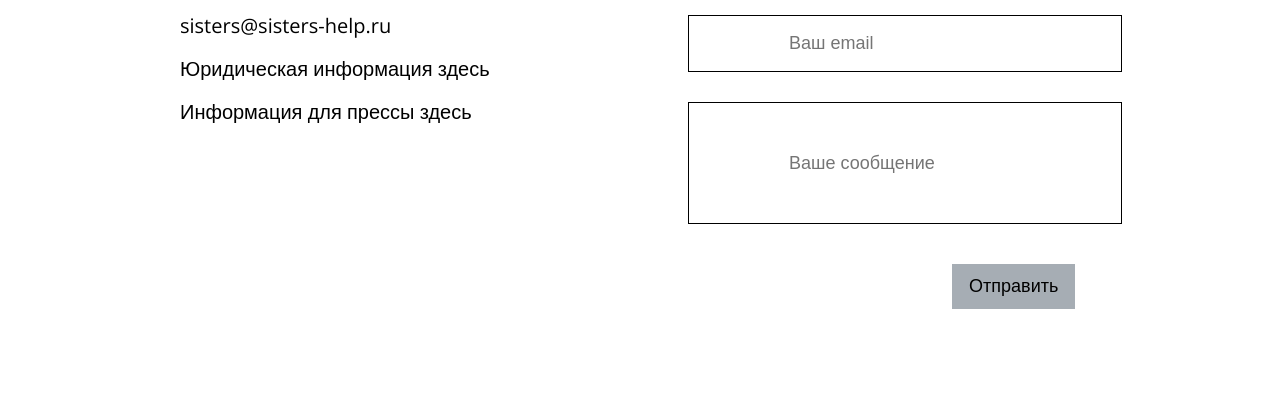
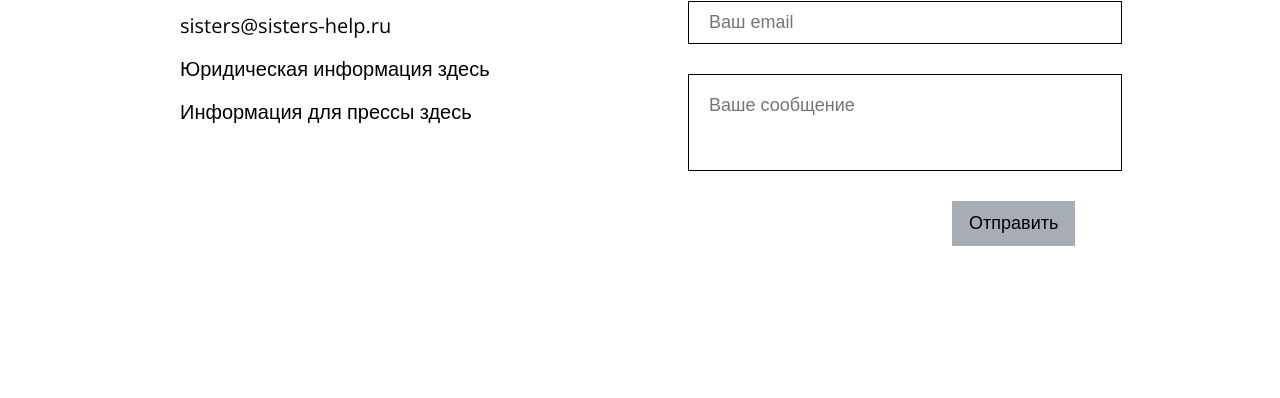
Before and after one commit to Nadjakoroleva/Website-Sisters, a plain HTML site: page contacts.html in a window 1280 px wide. Shown: the part 556-954 px from the top of the page. Drawn offline with nearby package versions, Linux system fonts and the light colour scheme.

Commit message:
Update style.css

```diff
--- a/style.css
+++ b/style.css
@@ -237,14 +237,20 @@ li:hover {
 
 input {
   display: block;
-  padding: 17px 100px;
+  padding-left: 20px;
+  padding-right: 180px;
+  padding-top: 10px;
+  padding-bottom: 10px;
   margin-bottom: 20px;
   margin-top: 30px;
   border: 1px solid black;
 }
 
 input[id="message"] {
-  padding: 50px 100px;
+  padding-left: 20px;
+  padding-right: 180px;
+  padding-top: 20px;
+  padding-bottom: 55px;
   text-align: left;
 }
 
@@ -254,7 +260,7 @@ input[type="submit"] {
   font-weight: 400;
   margin-right: auto;
   margin-left: 264px;
-  margin-top: 40px;
+  margin-top: 30px;
   padding-left: 17px;
   padding-right: 17px;
   padding-top: 12px;
```
